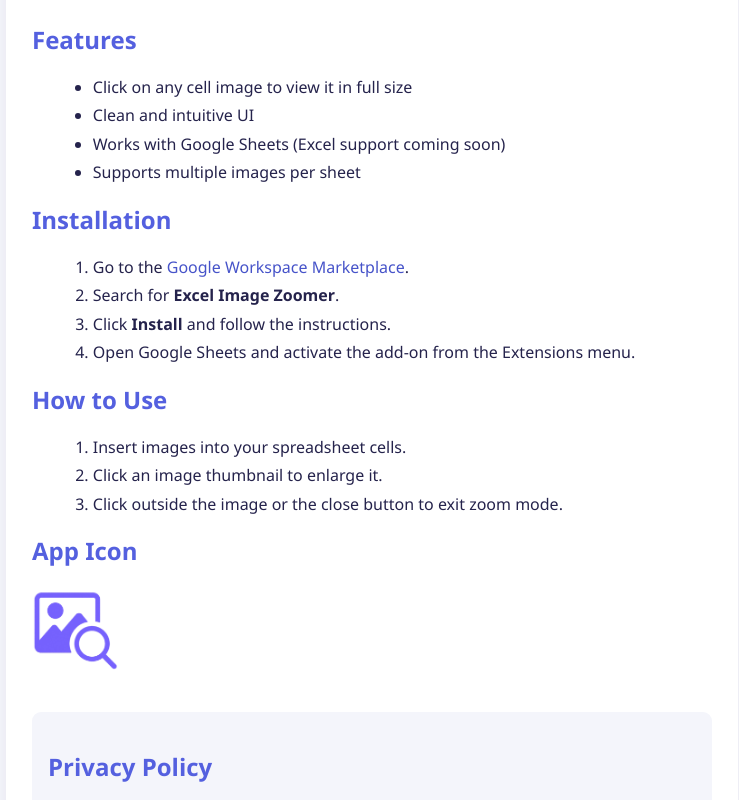
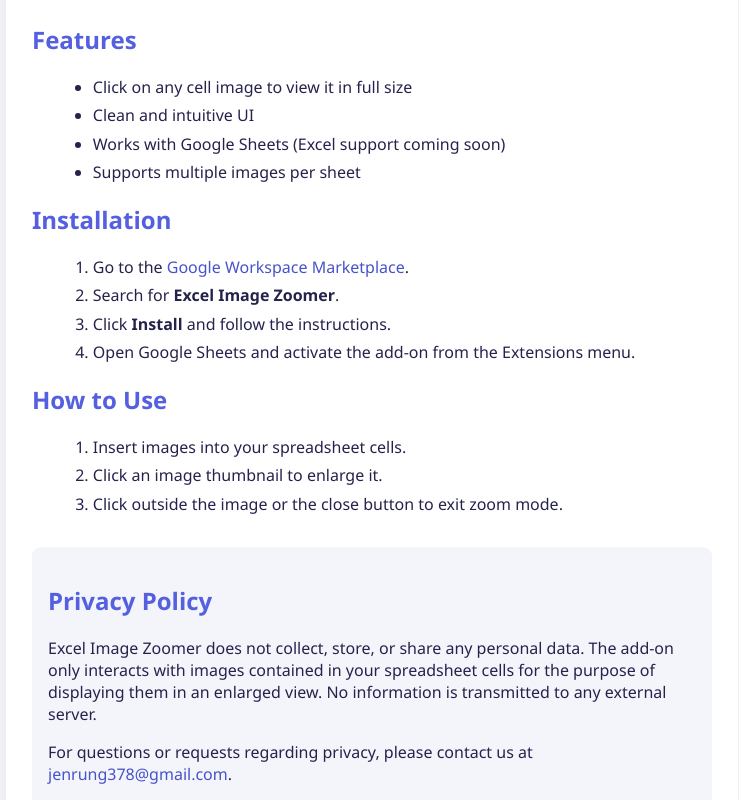
Before and after one commit to JoyceOwO/excel-image-zoomer, a plain HTML site: page index.html in a window 1280 px wide. Shown: the part 191-991 px from the top of the page, without its empty margins (268-1007 px from the left). Drawn offline with Linux system fonts and the light colour scheme.

Commit message:
Update index.html

```diff
--- a/index.html
+++ b/index.html
@@ -54,9 +54,6 @@
       <li>Click outside the image or the close button to exit zoom mode.</li>
     </ol>
 
-    <h2>App Icon</h2>
-    <img src="icon.png" alt="Excel Image Zoomer Icon" width="86">
-
     <div class="policy-block">
       <h2>Privacy Policy</h2>
       <p>
```
